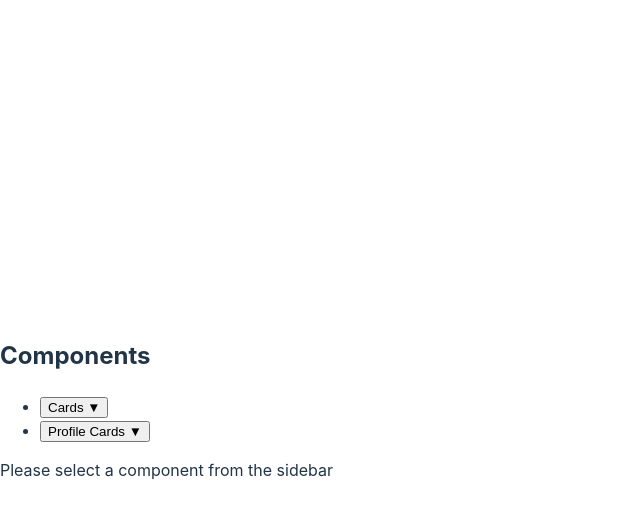
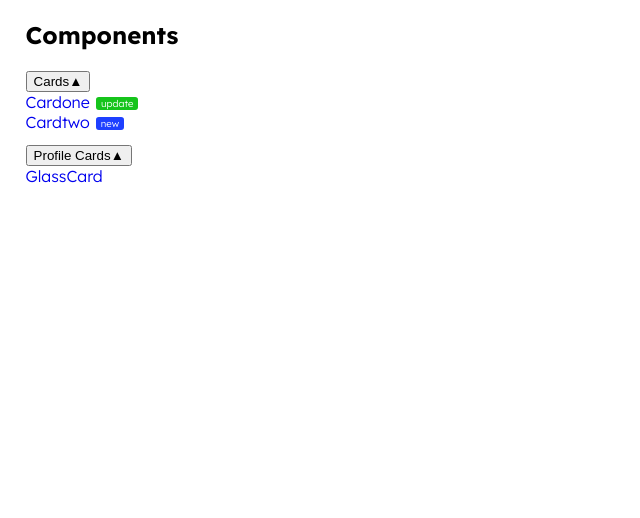
Before and after one commit to RatneshDesign/dopeui, a React (Vite) app: page /docs in a window 1280 px wide. Shown: the top 518 px of the page, without its empty margins (0-640 px from the left). Built offline with nearby package versions, Linux system fonts and the light colour scheme.

Commit message:
dev : docs page development 2

```diff
--- a/package.json
+++ b/package.json
@@ -15,7 +15,8 @@
     "lenis": "^1.3.4",
     "react": "^18.2.0",
     "react-dom": "^18.2.0",
-    "react-router-dom": "^7.6.3"
+    "react-router-dom": "^7.6.3",
+    "react-syntax-highlighter": "^15.6.1"
   },
   "devDependencies": {
     "@types/react": "^18.2.37",
--- a/src/Data/Components.js
+++ b/src/Data/Components.js
@@ -5,12 +5,14 @@ export const components = [
       {
         name: "Cardone",
         path: "/docs/cardone",
+        tag: "update",
         import: () => import('@/Components/Cards/Cardone'),
         raw: () => import('@/Components/Cards/Cardone?raw'),
       },
       {
         name: "Cardtwo",
         path: "/docs/cardtwo",
+        tag: "new",
         import: () => import('@/Components/Cards/Cardtwo'),
         raw: () => import('@/Components/Cards/Cardtwo?raw'),
       },
--- /dev/null
+++ b/src/Pages/Docs/Docs.css
@@ -0,0 +1,75 @@
+.docs_container{
+    width: 100%;
+    display: flex;
+    gap: 3em;
+}
+.item_link{
+    font-weight: 300 !important;
+}
+.category_item{
+    margin-top: 1.5vh;
+}
+.sidebar{
+    position: fixed;
+    width: 12vw;
+    height: 100vh;
+    top: 0;
+    overflow-x: hidden;
+    overflow-y: auto;
+}
+.sidebar::-webkit-scrollbar{
+    display: none;
+}
+.main_content{
+      margin-left: 16vw;
+    width: 78vw;
+    /* height: auto; */
+    /* min-height: 100%; */
+    /* display: flex; */
+    flex-direction: column;
+    gap: 0.1em;
+}
+.main_content h1{
+    text-transform: capitalize;
+}
+.tag{
+    font-size: 0.6em;
+    padding: 0.05em 0.5em;
+    margin-left: 0.5vw;
+    color: white;
+    border-radius: 0.3em;
+}
+.tag.tag{
+    background-color: rgb(30, 64, 255);
+
+}
+.tag.update{
+    background-color: rgb(21, 196, 27);
+
+}
+.mainhero{
+    width: 100%;
+    /* height: 100%; */
+    aspect-ratio: 16/9;
+    border: 1px solid white;
+    border-radius: 1em;
+    overflow: hidden;
+}
+.view_toggle_buttons{
+    padding: 0.5em;
+    width: 100%;
+    background: #000;
+    display: flex;
+    gap: 1em;
+}
+.backgroundforcompo{
+    position: relative;
+    width: 100%;
+    height: 100%;
+    background: #b6b4b4;
+}
+.refresh_btn{
+    position: absolute;
+    right: 10px;
+    top: 10px;
+}
--- a/src/Pages/Docs/Docs.jsx
+++ b/src/Pages/Docs/Docs.jsx
@@ -1,51 +1,10 @@
-// import { lazy, Suspense } from 'react'
-// import { useParams, Link } from 'react-router-dom';
-
-// const Cardone = lazy(() => import('@/Components/Cards/Cardone'));
-// const Cardtwo = lazy(() => import('@/Components/Cards/Cardtwo'));
-
-// function Docs() {
-//   const { componentName } = useParams();
-
-//   const renderComponent = () => {
-//     switch (componentName) {
-//       case 'Cardone':
-//         return <Cardone />;
-//       case 'Cardtwo':
-//         return <Cardtwo />;
-//       default:
-//         return <div>Select a component</div>;
-//     }
-//   };
-
-//   return (
-
-//     <div className="flex">
-//       <aside className="w-1/4 p-4 bg-gray-200">
-//         <ul className="space-y-2">
-//           <li>
-//             <Link to="/docs/Cardone">Cardone</Link>
-//           </li>
-//           <li>
-//             <Link to="/docs/Cardtwo">Cardtwo</Link>
-//           </li>
-//         </ul>
-//       </aside>
-
-//       <main className="flex-1 p-4 bg-white">
-//         <Suspense fallback={<div>Loading...</div>}>
-//           {renderComponent()}
-//         </Suspense>
-//       </main>
-//     </div>
-//   );
-// }
-
-// export default Docs
-
-import { lazy, Suspense, useState, useEffect } from 'react';
+import { useState, useEffect } from 'react';
 import { useParams, Link } from 'react-router-dom';
 import { components } from '@/data/components';
+import { motion, AnimatePresence } from 'framer-motion';
+import { Prism as SyntaxHighlighter } from 'react-syntax-highlighter';
+import { nightOwl } from 'react-syntax-highlighter/dist/esm/styles/prism';
+import "./Docs.css"
 
 function Docs() {
   const { componentName } = useParams();
@@ -53,28 +12,40 @@ function Docs() {
   const [showCode, setShowCode] = useState(false);
   const [rawCode, setRawCode] = useState('');
   const [Component, setComponent] = useState(null);
+  const [loading, setLoading] = useState(false);
 
-  // Reset states when component changes
+  useEffect(() => {
+    const baseTitle = "DopeUi - ";
+    if (componentName) {
+      document.title = `${baseTitle}${componentName}`;
+    } else {
+      document.title = `${baseTitle}Documentation`;
+    }
+  }, [componentName]);
+
+  // reset states when componentss changes
   useEffect(() => {
     setShowCode(false);
     setRawCode('');
-    setComponent(null);
+    setLoading(true);
   }, [componentName]);
 
-  // Load component when route changes
+  // load components when route changes
   useEffect(() => {
     const selected = components
       .flatMap(cat => cat.items)
       .find(item => item.name.toLowerCase() === componentName?.toLowerCase());
 
     if (selected) {
+      setLoading(true);
       selected.import().then(module => {
         setComponent(() => module.default);
+        setLoading(false);
       });
     }
   }, [componentName]);
 
-  // Load raw code when toggled
+  // load raw code when toggle
   useEffect(() => {
     if (componentName && showCode) {
       const selected = components
@@ -89,71 +60,189 @@ function Docs() {
     }
   }, [componentName, showCode]);
 
+
+  const containerVariants = {
+    hidden: { opacity: 0 },
+    show: {
+      opacity: 1,
+      transition: {
+        staggerChildren: 0.1
+      }
+    }
+  };
+
+  const itemVariants = {
+    hidden: { opacity: 1, y: -10 },
+    show: { opacity: 1, y: 0 }
+  };
+
+  const categoryVariants = {
+    open: {
+      height: "auto",
+      opacity: 1,
+      transition: {
+        duration: 0.3,
+        ease: "easeInOut",
+        staggerChildren: 0.05
+      }
+    },
+    closed: {
+      height: 0,
+      opacity: 0,
+      transition: {
+        duration: 0.3,
+        ease: "easeInOut",
+        staggerChildren: 0.05
+      }
+    }
+  };
+
   return (
-    <div className="flex">
-      <aside className="w-1/4 p-4 bg-gray-200">
-        <h2 className="font-bold mb-2">Components</h2>
-        <ul className="space-y-2">
+    <div className="docs_container">
+      <aside className="sidebar">
+        <h2 className="">Components</h2>
+        <div className="category_list">
           {components.map(cat => (
-            <li key={cat.category} className="border-b pb-2">
-              <button
-                onClick={() => setExpandedCategory(
-                  expandedCategory === cat.category ? null : cat.category
-                )}
-                className="w-full text-left font-semibold"
+            <div key={cat.category} className="category_item">
+              <motion.button
+                onClick={() =>
+                  setExpandedCategory(prev => {
+                    const current = prev?.[cat.category];
+                    const newValue = current === undefined ? false : !current;
+                    return { ...(prev || {}), [cat.category]: newValue };
+                  })
+                }
+                className="category_toggle"
               >
-                {cat.category} {expandedCategory === cat.category ? '▲' : '▼'}
-              </button>
+                {cat.category}
+                <motion.span
+                  animate={{ rotate: expandedCategory?.[cat.category] ?? true ? 0 : 180 }}
+                  transition={{ duration: 0.2 }}
+                >
+                  {expandedCategory?.[cat.category] ?? true ? '▲' : '▼'}
+                </motion.span>
+              </motion.button>
 
-              {expandedCategory === cat.category && (
-                <ul className="pl-4 mt-1 space-y-1">
+              <AnimatePresence>
+                {(expandedCategory?.[cat.category] ?? true) && (
+                  <motion.div
+                    initial="closed"
+                    animate="open"
+                    exit="closed"
+                    variants={categoryVariants}
+                    className="overflow-hidden"
+                  >
+                    <motion.div
+                      variants={containerVariants}
+                      initial="hidden"
+                      animate="show"
+                      className="category-items"
+                    >
                       {cat.items.map(item => (
-                    <li key={item.name}>
+                        <motion.div
+                          key={item.name}
+                          variants={itemVariants}
+                        >
                           <Link
-                        className="block py-1 underline text-blue-600 hover:text-blue-800"
+                            className="item_link"
                             to={item.path}
                             onClick={() => window.scrollTo(0, 0)}
                           >
                             {item.name}
+                            {item.tag && (
+                              <motion.span
+                                className={`tag ${item.tag}`}
+                                whileHover={{ scale: 1.1 }}
+                              >
+                                {item.tag}
+                              </motion.span>
+                            )}
                           </Link>
-                    </li>
+                        </motion.div>
                       ))}
-                </ul>
+                    </motion.div>
+                  </motion.div>
                 )}
-            </li>
+              </AnimatePresence>
+            </div>
           ))}
-        </ul>
+        </div>
       </aside>
 
-      <main className="flex-1 p-4 bg-white">
-        {Component ? (
-          <>
-            <Component key={componentName} />
-
+      <main className="main_content">
+        <h1>{componentName}</h1>
+        <AnimatePresence mode="wait">
+          {loading ? (
+            <motion.div
+              key="loader"
+              initial={{ opacity: 0 }}
+              animate={{ opacity: 1 }}
+              exit={{ opacity: 0 }}
+              className="loader-wrapper"
+            >
+              <div className="loader"></div>
+            </motion.div>
+          ) : Component ? (
+            <motion.div
+              key="component"
+              initial={{ opacity: 0 }}
+              animate={{ opacity: 1 }}
+              exit={{ opacity: 0 }}
+              transition={{ duration: 0.2 }}
+              className='mainhero'
+            >
+              <div className="view_toggle_buttons">
                 <button
-              className="mt-4 px-4 py-2 bg-gray-800 text-white rounded hover:bg-gray-700"
-              onClick={() => setShowCode(prev => !prev)}
+                  className="toggle-preview-btn"
+                  onClick={() => setShowCode(false)}
+                  disabled={!showCode}
                 >
-              {showCode ? "Hide Code" : "Show Code"}
+                  Preview
+                </button>
+                <button
+                  className="toggle-code-btn"
+                  onClick={() => setShowCode(true)}
+                  disabled={showCode}
+                >
+                  Code
                 </button>
 
-            {showCode && rawCode && (
-              <pre className="mt-4 p-4 bg-gray-100 rounded overflow-x-auto text-sm">
-                <code>{rawCode}</code>
-              </pre>
-            )}
-          </>
-        ) : componentName ? (
-          <div className="flex items-center justify-center h-64">
-            <div className="animate-spin rounded-full h-12 w-12 border-t-2 border-b-2 border-gray-900"></div>
               </div>
+
+              {showCode && rawCode ? (
+                <SyntaxHighlighter language="jsx" style={nightOwl}>
+                  {rawCode}
+                </SyntaxHighlighter>
               ) : (
-          <div className="flex items-center justify-center h-64 text-gray-500">
-            Please select a component from the sidebar
+                <div className="backgroundforcompo">
+                  <button
+                    className="refresh_btn"
+                  // onClick={() => setComponentKey(Date.now())}
+                  >
+                    o
+                  </button>
+                  <Component key={componentName} />
                 </div>
               )}
+            </motion.div>
+          ) : (
+            <motion.div
+              key="empty"
+              initial={{ opacity: 0 }}
+              animate={{ opacity: 1 }}
+              className="empty-state"
+            >
+              Please select a component from the sidebar
+            </motion.div>
+          )}
+        </AnimatePresence>
+        {showCode ?
+          <div className="backgroundforcompo"></div>
+          : <></>}
       </main>
+
     </div>
+
   );
 }
 
--- a/src/index.css
+++ b/src/index.css
@@ -1,16 +1,13 @@
+@import url('https://fonts.googleapis.com/css2?family=Lexend:wght@100..900&display=swap');
 :root {
-  font-family: Inter, system-ui, Avenir, Helvetica, Arial, sans-serif;
-  line-height: 1.5;
-  font-weight: 400;
+  font-family: "Lexend", sans-serif;
+  font-optical-sizing: auto;
+  /* font-weight: <weight>; */
+  font-style: normal;
 
   color-scheme: light dark;
   color: rgba(255, 255, 255, 0.87);
-  background-color: #242424;
-
-  font-synthesis: none;
-  text-rendering: optimizeLegibility;
-  -webkit-font-smoothing: antialiased;
-  -moz-osx-font-smoothing: grayscale;
+  background-color:  #020b16;
 }
 
 a {
@@ -18,24 +15,41 @@ a {
   /* color: #646cff; */
   text-decoration: none;
 }
+
 /* a:hover {
   color: #535bf2;
 } */
 
 body {
-  margin: 0;
   display: flex;
   place-items: center;
   min-width: 320px;
   width: 100vw;
+  overflow-x: hidden;
+  margin: 0;
+}
+
+ul li {
+  list-style: none;
+}
+
+#root {
+  display: flex;
+  /* align-items: center;
+  justify-content: center; */
+  flex-direction: column;
+  width: 100vw;
   min-height: 100vh;
+  padding: 0px 2vw;
+
 }
 
 @media (prefers-color-scheme: light) {
   :root {
-    color: #213547;
+    color: #000000;
     background-color: #ffffff;
   }
+
   a:hover {
     color: #747bff;
   }
```
Also changed, not shown: 1 other file (tests, documents, lock files or other folders). Lines whose indentation alone changed are shown as unchanged.
